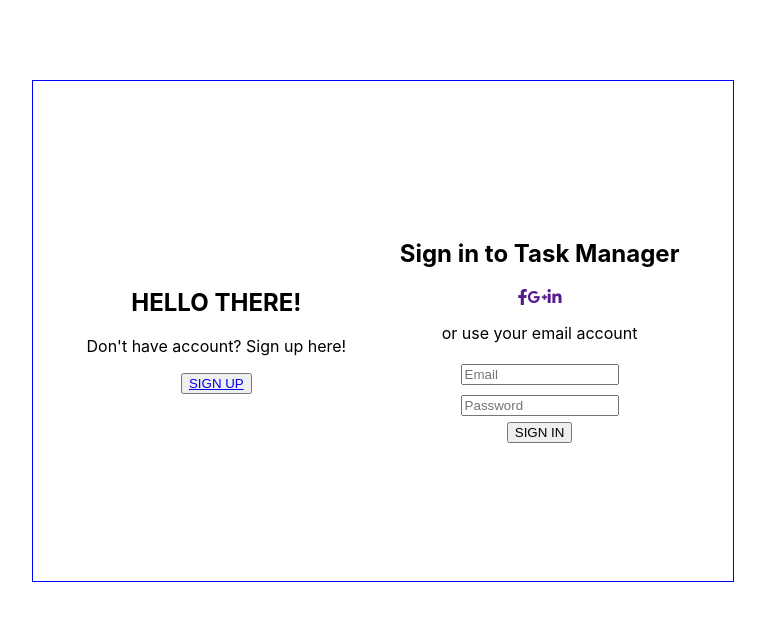
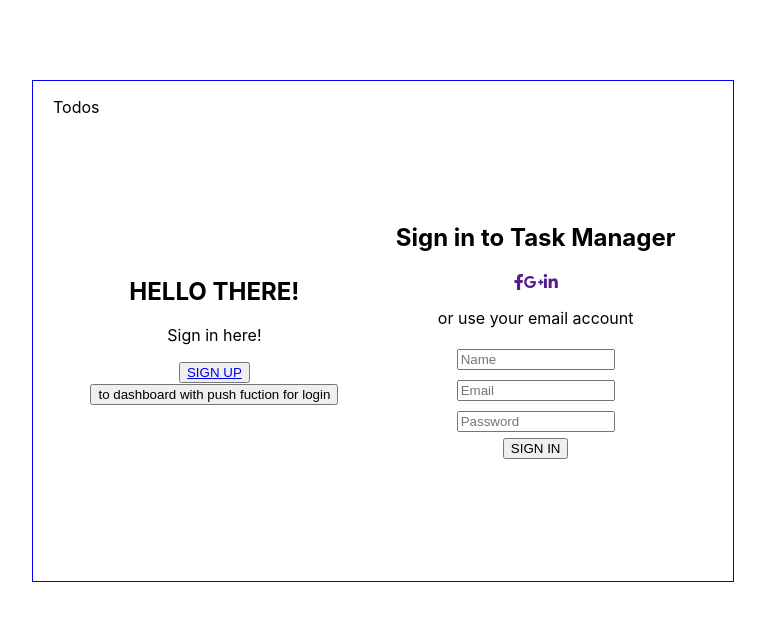
Before and after one commit to raihanrachman/mytodos, a React (Create React App) app: page /signin in a window 1280 px wide. Shown: the top 620 px of the page, without its empty margins (257-1022 px from the left). Built offline with nearby package versions, Linux system fonts and the light colour scheme.

Commit message:
[Raihan] - fix routes and states

```diff
--- a/src/App.js
+++ b/src/App.js
@@ -1,14 +1,21 @@
 import React from 'react';
-import {SignUp} from './pages/SignUp';
 import {Route} from 'react-router-dom';
+import './App.css';
+import SignUp from './pages/SignUp';
+import HomeDashboard from './pages/HomeDashboard';
 
-import './App.css';
+
+
 
 const App = () => {
   return (
     <div className="App">
       <Route path="/" component = {SignUp} exact/>
-      <Route path="/:sign" component = {SignUp} exact/>
+      <Route path="/signup" component = {SignUp} exact/>
+      <Route path="/signin" component = {SignUp} exact/>
+      <Route exact path="/dashboard">
+            <HomeDashboard />
+      </Route>
     </div>
   );
 }
--- a/src/assets/styles/SignUp.scss
+++ b/src/assets/styles/SignUp.scss
@@ -6,6 +6,7 @@
   width: 700px;
   height: 500px;
   margin: 10vh auto;
+  position: relative;
 
   form {
 
@@ -21,3 +22,131 @@
     }
   }
 }
+
+
+.header-text {
+  position: absolute;
+  top:0;
+  left: 20px;
+}
+
+
+// animation
+
+.animated {
+  animation-timing-function: ease-in-out;
+  animation-duration: 0.7s;
+  animation-iteration-count: 1;
+}
+
+.animation-delay-1 {
+  animation-delay: 1s;
+  -webkit-animation-delay: 1s;
+}
+
+.animation-delay-2 {
+  animation-delay: 2s;
+  -webkit-animation-delay: 2s;
+}
+
+.animation-delay-3 {
+  animation-delay: 3s;
+  -webkit-animation-delay: 3s;
+}
+
+.animation-delay-4 {
+  animation-delay: 4s;
+  -webkit-animation-delay: 4s;
+}
+
+.animation-delay-5 {
+  animation-delay: 5s;
+  -webkit-animation-delay: 5s;
+}
+
+
+.fadeslidein {
+  animation-name: fadeslidein;
+  animation-fill-mode: backwards;
+}
+
+@keyframes fadeslidein {
+  from,
+  0% {visibility: hidden; transform: translate3d(0,100%,0); opacity:0.2; }
+  25% {visibility: visible; opacity:0.3; }
+  50% {opacity:0.5;}
+  75% {opacity:0.7;}
+  100% {visibility: visible; transform: translate3d(0,0,0); opacity:1;
+  }
+}
+
+.fadeenter {
+  animation-name: fadeenter;
+  animation-fill-mode: backwards;
+}
+
+@keyframes fadeenter {
+  from,
+  0% {visibility: hidden; opacity:0.2; }
+  25% {visibility: visible; opacity:0.3; }
+  50% {opacity:0.5;}
+  75% {opacity:0.7;}
+  100% {visibility: visible; opacity:1;
+  }
+}
+
+
+.fadeslideleft {
+  animation-name: fadeslideleft;
+  animation-fill-mode: backwards;
+}
+
+@keyframes fadeslideleft {
+  from,
+  0% {visibility: hidden; transform: translate3d(100%,0,0); opacity:0.2; }
+  25% {visibility: visible; opacity:0.3; }
+  50% {opacity:0.5;}
+  75% {opacity:0.7;}
+  100% {visibility: visible; transform: translate3d(0,0,0); opacity:1;}
+}
+
+.fadeslideright {
+  animation-fill-mode: backwards;
+  animation: fadeslideright 2s ease;
+}
+
+@keyframes fadeslideright {
+  from,
+  0% {visibility: hidden; transform: translate3d(-100%,0,0); opacity:0.2; }
+  25% {visibility: visible; opacity:0.3; }
+  50% {opacity:0.5;}
+  75% {opacity:0.7;}
+  100% {visibility: visible; transform: translate3d(0,0,0); opacity:1;}
+}
+
+
+.reveal {
+  animation-fill-mode: backwards;
+  animation-name: reveal;
+  animation-duration: 1s;
+}
+
+@keyframes reveal {
+  0% {opacity: 0;
+		-webkit-transform: scale(0.9);
+			 -moz-transform: scale(0.9);
+				-ms-transform: scale(0.9);
+				 -o-transform: scale(0.9);
+						transform: scale(0.9);
+		-webkit-transition: all 1s ease-in-out;
+			 -moz-transition: all 1s ease-in-out;
+				-ms-transition: all 1s ease-in-out;
+				 -o-transition: all 1s ease-in-out;
+						transition: all 1s ease-in-out;}
+    100% { opacity: 1;
+		-webkit-transform: none;
+			 -moz-transform: none;
+				-ms-transform: none;
+				 -o-transform: none;
+						transform: none;}
+}
--- a/src/components/SignButton.js
+++ b/src/components/SignButton.js
@@ -4,7 +4,7 @@ export class SignButton extends React.Component {
   render(){
     return (
       <div>
-        <button type="submit">{this.props.buttonText}</button>
+        <button onClick={this.props.login} type="submit">{this.props.buttonText}</button>
       </div>
     )
   }
--- /dev/null
+++ b/src/layout/HeaderTodos.js
@@ -0,0 +1,11 @@
+import React, { Component } from 'react'
+
+export default class HeaderTodos extends Component {
+  render() {
+    return (
+      <div className="header-text">
+        <p>Todos</p>
+      </div>
+    )
+  }
+}
--- /dev/null
+++ b/src/pages/HomeDashboard.js
@@ -0,0 +1,13 @@
+import React, { Component } from 'react'
+import {Link} from 'react-router-dom';
+
+export default class HomeDashboard extends Component {
+  render() {
+    return (
+      <div>
+        <Link to="/">home</Link>
+        test
+      </div>
+    )
+  }
+}
--- a/src/pages/SignUp.js
+++ b/src/pages/SignUp.js
@@ -3,15 +3,16 @@ import {Link} from 'react-router-dom';
 import {SignButton} from '../components/SignButton'
 import '../assets/styles/SignUp.scss'
 import axios from 'axios';
+import HeaderTodos from '../layout/HeaderTodos'
 
-export class SignUp extends Component {
+export default class SignUp extends Component {
   state = {
-    title: this.props.match.params.sign === "signin" ? "Sign in to Task Manager":"Create Account",
-    greet: this.props.match.params.sign === "signin" ? "HELLO THERE!" : "WELCOME BACK!",
-    greetDescription: this.props.match.params.sign === "signin" ? "Don't have account? Sign up here!": "Sign in here!",
-    buttonAside: this.props.match.params.sign === "signin" ? <Link to="/">SIGN UP</Link> : <Link to="/signin">SIGN IN</Link>,
-    buttonForm: this.props.match.params.sign === "signin" ? "SIGN IN": "SIGN UP",
-    formText: this.props.match.params.sign === "signin" ? "or use your email account" : "or use your email for registration",
+    title: this.props.match.path === "/signin" ? "Sign in to Task Manager":"Create Account",
+    greet: this.props.match.path === "/signin" ? "HELLO THERE!" : "WELCOME BACK!",
+    greetDescription: this.props.path === "signin" ? "Don't have account? Sign up here!": "Sign in here!",
+    buttonAside: this.props.match.path === "/signin" ? <Link to="/signup">SIGN UP</Link> : <Link to="/signin">SIGN IN</Link>,
+    buttonForm: this.props.match.path === "/signin" ? "SIGN IN": "SIGN UP",
+    formText: this.props.match.path === "/signin" ? "or use your email account" : "or use your email for registration",
     name: "",
     email: "",
     password: "",
@@ -49,23 +50,29 @@ export class SignUp extends Component {
     console.log(res)
   }
 
+  login = () => {
+    this.props.history.push("/dashboard")
+  }
+
   render(){
-    console.log(this.props.match.params.sign)
+    console.log(this.props.match.path)
     return (
-      <main className="main-wrapper">
-        <aside className="side-sign">
+      <main className="main-wrapper animated reveal">
+        <HeaderTodos/>
+        <aside className="side-sign animated reveal animation-delay-2">
           <h2 className="side-sign__greet">{this.state.greet}</h2>
           <p className="side-sign__description">{this.state.greetDescription}</p>
           <SignButton buttonText = {this.state.buttonAside}/>
+          <button onClick={this.login}>to dashboard with push fuction for login</button>
         </aside>
-        <section className="main">
+        <section className="main animated reveal animation-delay-1">
           <h1 className="side-sign_title">{this.state.title}</h1>
           <div className="icon">
             <a href=""><i className="fab fa-facebook-f"></i></a>
             <a href=""><i className="fab fa-google-plus-g"></i></a>
             <a href=""><i className="fab fa-linkedin-in"></i></a>
           </div>
-          <form onSubmit={this.onSubmit}>
+          <form className="" onSubmit={this.onSubmit}>
             <p className="form-text">{this.state.formText}</p>
             <div className="input-wrapper">
               {this.props.match.params.sign === "signin" ? "":
@@ -73,7 +80,7 @@ export class SignUp extends Component {
               <input required onChange={this.onChange} type="email" name="email" id="input-email"  placeholder="Email" value={this.state.email}/>
               <input required onChange={this.onChange} type="password" name="password" id="input-password"  placeholder="Password" value={this.state.password}/>
             </div>
-            <SignButton buttonText = {this.state.buttonForm}/>
+            <SignButton click = {this.login} buttonText = {this.state.buttonForm}/>
           </form>
         </section>
       </main>
```
Also changed, not shown: src/routes/Routes.js (added).
